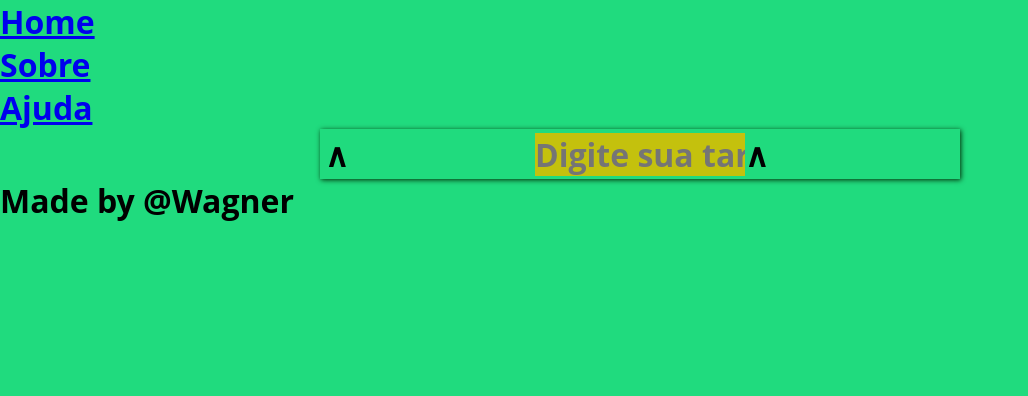
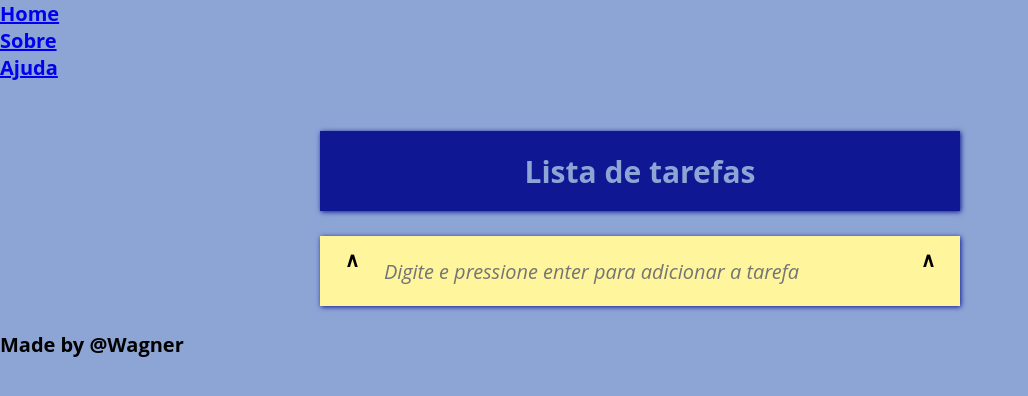
Before and after one commit to poisonrin/listatarefas-2, a plain HTML site: page index.html in a window 1280 px wide. Shown: the whole page, without its empty margins (0-1028 px from the left). Drawn offline with Linux system fonts and the light colour scheme.

Commit message:
Atualização...

```diff
--- a/css/main.css
+++ b/css/main.css
@@ -1,21 +1,21 @@
+:root {
+    --primary-color: rgb(141, 165, 213);
+    --secondary-color: rgb(15, 23, 146);
+}
+
 * {
     margin: 0;
     padding: 0;
     outline: 0;
     box-sizing: border-box;
-    text-rendering: optimizeLegibility;
 }
-
-:root {
-    --bg-color: rgb(32, 219, 126);
-    --bg-color-dark: rgb(2, 44, 8);
-    --font-color: white;
-    --input-color: rgb(196, 193, 13);
+html {
+    font-size: 62.5%;
 }
 
 body {
-    background: var(--bg-color);
-    font: bold 2rem 'Open Sans';
+    background-color: var(--primary-color);
+    font: bold 2rem 'Open Sans', sans-serif;
 }
 
 .container {
@@ -24,45 +24,86 @@ body {
     flex-direction: column;
     align-items: center;
     margin: 0 auto;
+    gap: 15px;
 }
 
-.todoList {
+.todo_title {
+    display: flex;
+    background-color: var(--secondary-color);
+    width: 100%;
+    height: 80px;
+    justify-content: center;
+    align-items: center;
+    margin-top: 50px;
+    box-shadow: 1px 1px 5px var(--secondary-color);
+    font-size: 3rem;
+    color: var(--primary-color);
+}
+
+.todo_list {
     display: flex;
     width: 100%;
     flex-direction: column;
     gap: 10px;
 }
 
-.novoItem {
+.todo_item{
     display: flex;
     width: 100%;
-    height: 50px;
+    height: 60px;
     justify-content: space-between;
     align-items: center;
     padding: 5px;
-    box-shadow: 1px 1px 5px var(--bg-color-dark);
+    box-shadow: 1px 1px 5px var(--secondary-color);
+}
+.todo_item > div {
+    width: 80%;
+}
+.todo_item:hover {
+    cursor: pointer;
+    transition: all .5s ease;
+    background-color: var(--secondary-color);
+    color: var(--primary-color);
 }
 
-.novoItem > section {
-    width: 80%;
-}
-
-.novoItem:hover {
-    cursor: pointer;
-    transition: all ease .2s;
-    background: var(--bg-color-dark);
-    color: var(--font-color);
-}
-
-.novoItem > input[type="text"] {
+.todo_item > input[type='text'] {
     border: none;
     width: 80%;
     font: inherit;
-    background: var(--input-color);
 }
 
-.todo_item {
+.todo_item > input[type='button'],
+.todo_item > input[type='checkbox'] {
+    width: 30px;
+    height: 30px;
+    font: inherit;
+}
+
+.todo__item > input[type='checkbox']:checked  + div {
+    text-decoration:line-through;
+}
+
+.todo_new-item{
     display: flex;
+    background-color: #fff59d;
     width: 100%;
+    height: 70px;
+    justify-content: space-evenly;
+    padding: 10px 0;
+    box-shadow: 1px 1px 5px var(--secondary-color);
+    margin: 10px;
+    font: inherit;
+}
 
+.todo_new-item > input{
+    background-color: #fff59d;
+    border: none;
+    width: 80%;
+    outline: none;
+    font: inherit;
 }
+
+.todo_new-item > input::placeholder {
+    font-style: italic;
+    font-weight: normal;
+}
--- a/index.html
+++ b/index.html
@@ -3,10 +3,8 @@
 <head>
     <meta charset="UTF-8">
     <meta name="viewport" content="width=device-width, initial-scale=1.0">
+    <link rel="stylesheet" href="css/main.css">
     <title>Todo List</title>
-    <meta name="author" content="Wagner Cesar Vieira">
-    <link rel="stylesheet" href="css/main.css">
-    <script src="js/main.js" defer></script>
 </head>
 <body>
     <header>
@@ -18,22 +16,27 @@
             </ul>
         </nav>
     </header>
+    <main class="container">
+        <section class="todo_title">
+            Lista de tarefas
+        </section>
 
-    <main class="container">
-        <section class="titulo"></section>
-
-        <section class="novoItem" id="novoItem">
+        <section class="todo_new-item" id="newItem">
             <section>&and;</section>
-            <input type="text" placeholder="Digite sua tarefa aqui">
+            <input type="text" placeholder="Digite e pressione enter para adicionar a tarefa">
             <section>&and;</section>
         </section>
 
-        <section class="todo__item"></section>
+        <section class="todo_list" id='todoList'>
+
+        </section>
+
+
     </main>
+    <script src="js/main.js"></script>
+</body>
 
-    <footer>
-        Made by @Wagner
-    </footer>
-
-</body>
+<footer>
+    Made by @Wagner
+</footer>
 </html>
```
